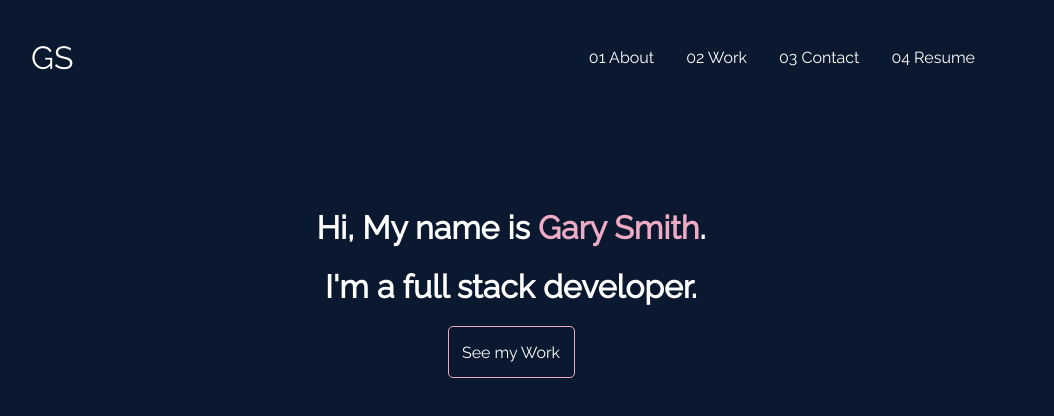
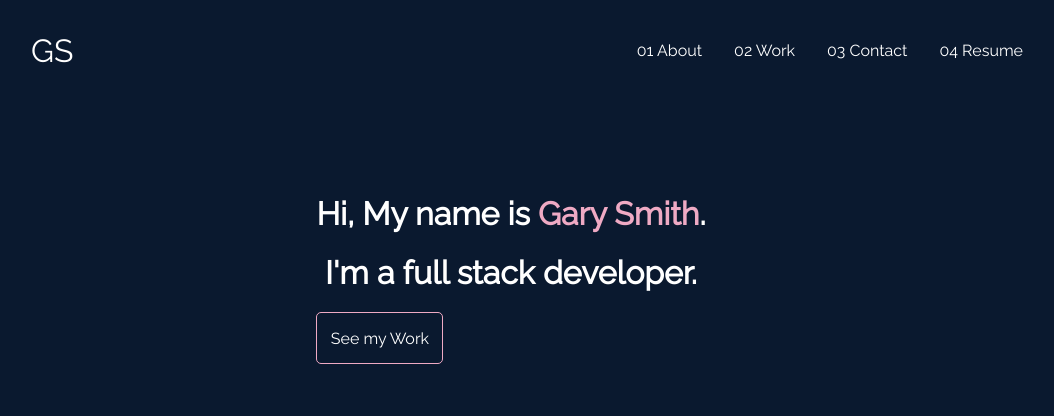
Before and after one commit to garysmith1933/Portfolio, a JavaScript app: page / in a window 1280 px wide. Shown: the top 416 px of the page, without its empty margins (129-1183 px from the left). Built offline with nearby package versions, Linux system fonts and the light colour scheme; the HTML template or start-up script is replaced by a standard one.

Commit message:
added responsiveness for navbar

```diff
--- a/src/App.js
+++ b/src/App.js
@@ -6,7 +6,6 @@ import {Welcome} from './components/Welcome.js'
 function App() {
   return (
     <div className="App">
-
       <div style={{display:'flex', justifyContent: 'center'}}>
         <Navbar/>
       </div>
--- a/src/components/Navbar.js
+++ b/src/components/Navbar.js
@@ -1,14 +1,44 @@
 
 export const Navbar = () => {
+
+    const toggleNav = () => {
+        const nav = document.querySelector('.nav-items')
+        const toggle = document.querySelector('.nav-toggle')
+        const isVisible = nav.getAttribute('data-visible')
+        const background = document.querySelector('#welcome-container')
+
+        if(isVisible === 'true') {
+            nav.setAttribute('data-visible', 'false')
+            toggle.setAttribute('aria-expanded', 'false')
+            background.classList.remove('blur')
+        }
+
+        else {
+            nav.setAttribute('data-visible', 'true')
+            toggle.setAttribute('aria-expanded', 'true')
+            background.classList.add('blur')
+        }
+
+        console.log(toggle.getAttribute('aria-expanded'))
+    }
+
     return (
          <div className='navbar'>
             <div className='nav-logo'>GS</div>
-            <div className = 'nav-items'>
-                <div className='nav-item navItem-underline'> 01 About </div>
-                <div className='nav-item navItem-underline'> 02 Work </div>
-                <div className='nav-item navItem-underline'> 03 Contact </div>
-                <div className='nav-item navItem-underline'> 04 Resume </div>
-            </div>
+
+            <button aria-controls='nav-items' aria-expanded='false' className='nav-toggle' onClick={() => toggleNav()}>
+                <span className='sr-only'></span>
+            </button>
+
+            <nav>
+                <ul id='nav-items' className='nav-items' data-visible='false'>
+                    <li className='nav-item navItem-underline'> <span>01</span> About</li>
+                    <li className='nav-item navItem-underline'> <span>02</span> Work</li>
+                    <li className='nav-item navItem-underline'> <span>03</span> Contact</li>
+                    <li className='nav-item navItem-underline'> <span>04</span> Resume</li>
+                </ul>
+            </nav>
+
         </div>
     )
 }
--- a/src/components/Welcome.js
+++ b/src/components/Welcome.js
@@ -1,10 +1,10 @@
 export const Welcome = () => {
    return (
-    <>
-        <h1> Hi, My name is <span className='name'>Gary Smith</span>.</h1>
-        <h1 style={{marginTop:0}}> I'm a full stack developer. </h1>
+    <div id='welcome-container'>
+        <h1>Hi, My name is <span className='name'>Gary Smith</span>.</h1>
+        <h1 style={{marginTop:0}}>I'm a full stack developer.</h1>
         <div className='button'>See my Work</div>
-    </>
+    </div>
 
    )
 }
--- a/src/index.css
+++ b/src/index.css
@@ -35,11 +35,12 @@ body {
 
 .nav-items {
   display: flex;
-  justify-content: flex-end;
-  margin-right: 2rem;
-  align-items: center;
-  padding: 1rem;
+  list-style: none;
+  padding:0;
+  margin:0;
+  text-align: left;
 }
+
 
 .nav-item {
   margin-left: 2rem;
@@ -68,6 +69,58 @@ body {
   transform-origin: bottom left;
 }
 
+.nav-toggle {
+  display: none;
+}
+
+
+@media (max-width: 40em) {
+  .nav-items {
+    position: fixed;
+    z-index: 1000;
+    inset: 0 0 0 30%;
+    flex-direction: column;
+    align-items: center;
+    background: steelblue;
+    padding: min(30vh, 10rem);
+    gap: 2em;
+    transform: translateX(100%);
+    transition: transform 350ms ease-out;
+  }
+
+  .nav-item {
+    display:flex;
+    flex-direction: column;
+    justify-content: center;
+    align-items: center;
+    margin-left: 0;
+  }
+
+  .nav-items[data-visible='true'] {
+    transform: translateX(0%);
+  }
+
+  .nav-toggle {
+    display: block;
+    position: absolute;
+    z-index: 9999;
+    background: url('./assets/hamburger.png');
+    background-repeat: no-repeat;
+    width: 2rem;
+    border:0;
+    aspect-ratio: 1;
+    top: 2rem;
+    right: 2rem;
+  }
+
+
+  .nav-toggle[aria-expanded='true'] {
+    background: url('./assets/close.png');
+    background-repeat: no-repeat;
+  }
+
+}
+
 .name {
   color: #EFAAC4;
 }
@@ -86,3 +139,7 @@ body {
   background-color: #EFAAC4;
   transition: transform 1s ease-out;
 }
+
+.blur {
+  filter: blur(4px);
+}
```
